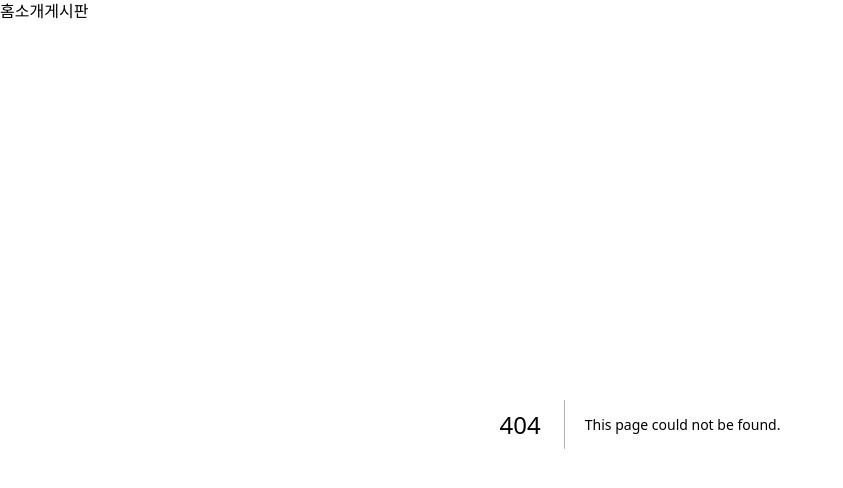
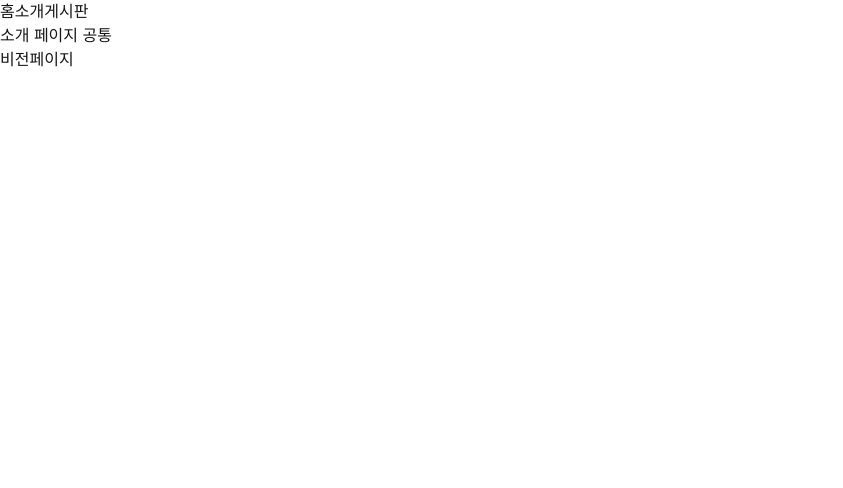
Before and after one commit to EunKyu00/nextjs_springboot_2411, a Next.js app in the folder frontapp/: page /about/vision in a window 1280 px wide. Before the commit this address had no page. Shown: the top 488 px of the page, without its empty margins (0-843 px from the left). Built offline with nearby package versions, Linux system fonts and the light colour scheme.

Commit message:
2depth routing

```diff
--- /dev/null
+++ b/frontapp/app/about/vision/page.tsx
@@ -0,0 +1,3 @@
+export default function Vision() {
+  return <>비전페이지</>;
+}
```
